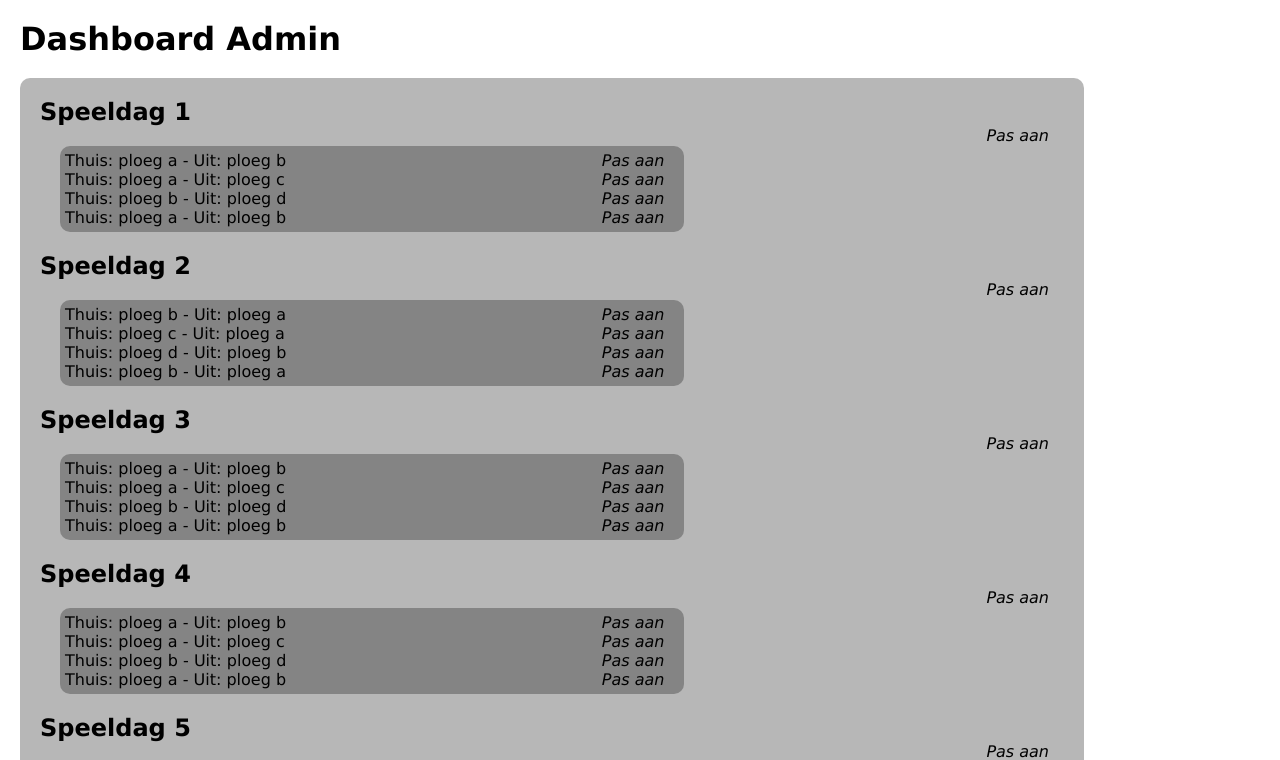
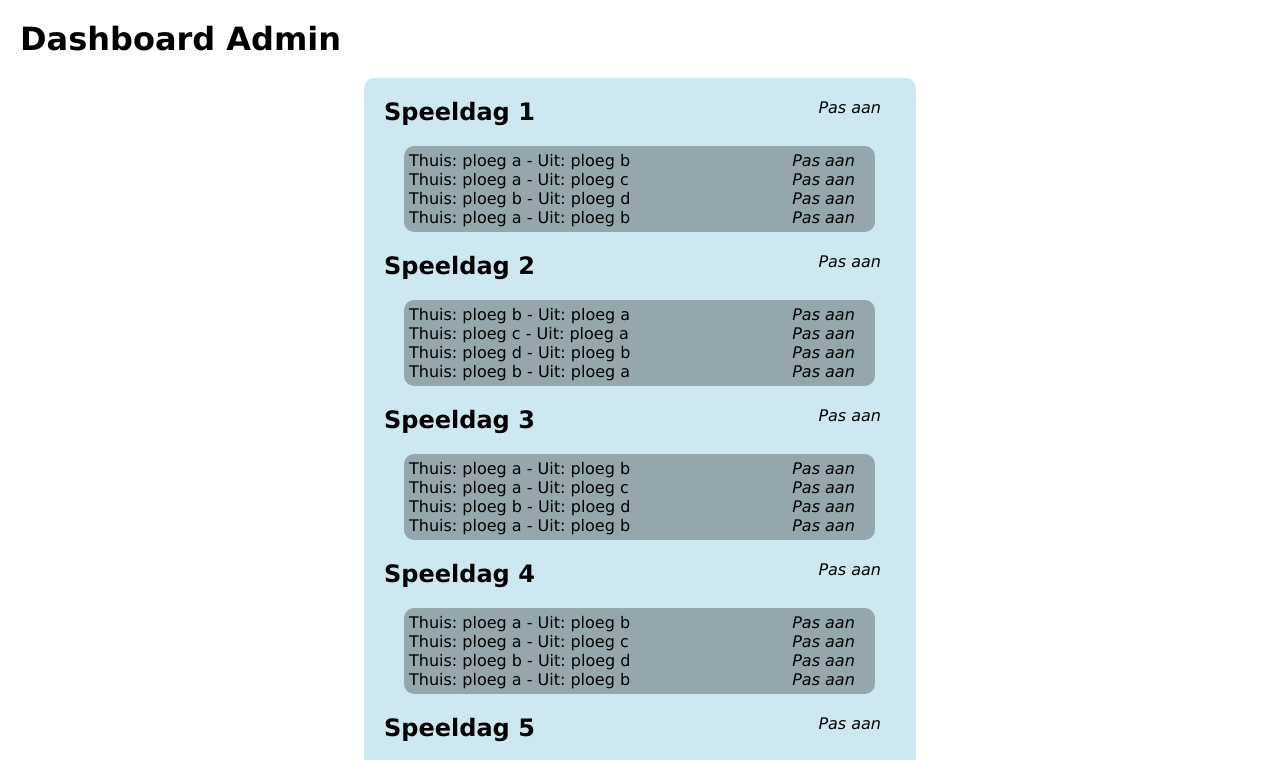
Before and after one commit to JordanMK/snooker, a Next.js app: page /admin/speeldagen in a window 1280 px wide. Shown: the top 760 px of the page. Built offline with nearby package versions, Linux system fonts and the light colour scheme.

Commit message:
styling aangepast

```diff
--- a/src/app/admin/speeldagen/page.jsx
+++ b/src/app/admin/speeldagen/page.jsx
@@ -70,21 +70,24 @@ export default function Speeldagen() {
         <ul>
           {seizoen.speeldagen.map((speeldag) => (
             <li key={speeldag.speeldagNr}>
+              <div className="speeldagHead">
                 <h2>Speeldag {speeldag.speeldagNr}</h2>
                 <Link
                   href={{
-                  pathname: "admin/speeldagen",
+                    pathname: "",
                   }}
                 >
                   Pas aan
                 </Link>
+              </div>
+
               <ul>
                 {speeldag.wedstrijden.map((wedstrijd) => (
                   <li key={wedstrijd.id}>
                     Thuis: {wedstrijd.thuis} - Uit: {wedstrijd.weg}
                     <Link
                       href={{
-                        pathname: "admin/speeldagen",
+                        pathname: "",
                       }}
                     >
                       Pas aan
--- a/src/app/css/style.css
+++ b/src/app/css/style.css
@@ -40,11 +40,13 @@
 }
 
 .speeldag {
-    background-color: rgba(0, 0, 0, 0.284);
+    background-color: rgb(206, 232, 241);
     border-radius: 10px;
     margin: 20px;
     padding: 20px;
-    width: 80%;
+    width: 40%;
+    margin-left: auto;
+    margin-right: auto;
 }
 
 .speeldag ul {
@@ -56,5 +58,13 @@
     border-radius: 10px;
     margin: 20px;
     padding: 5px;
-    width: 60%;
+    width: 90%;
 }
+
+.speeldagHead {
+    display: flex;
+}
+
+.speeldagHead a {
+    margin-left: auto;
+}
```
Lines whose indentation alone changed are shown as unchanged.
